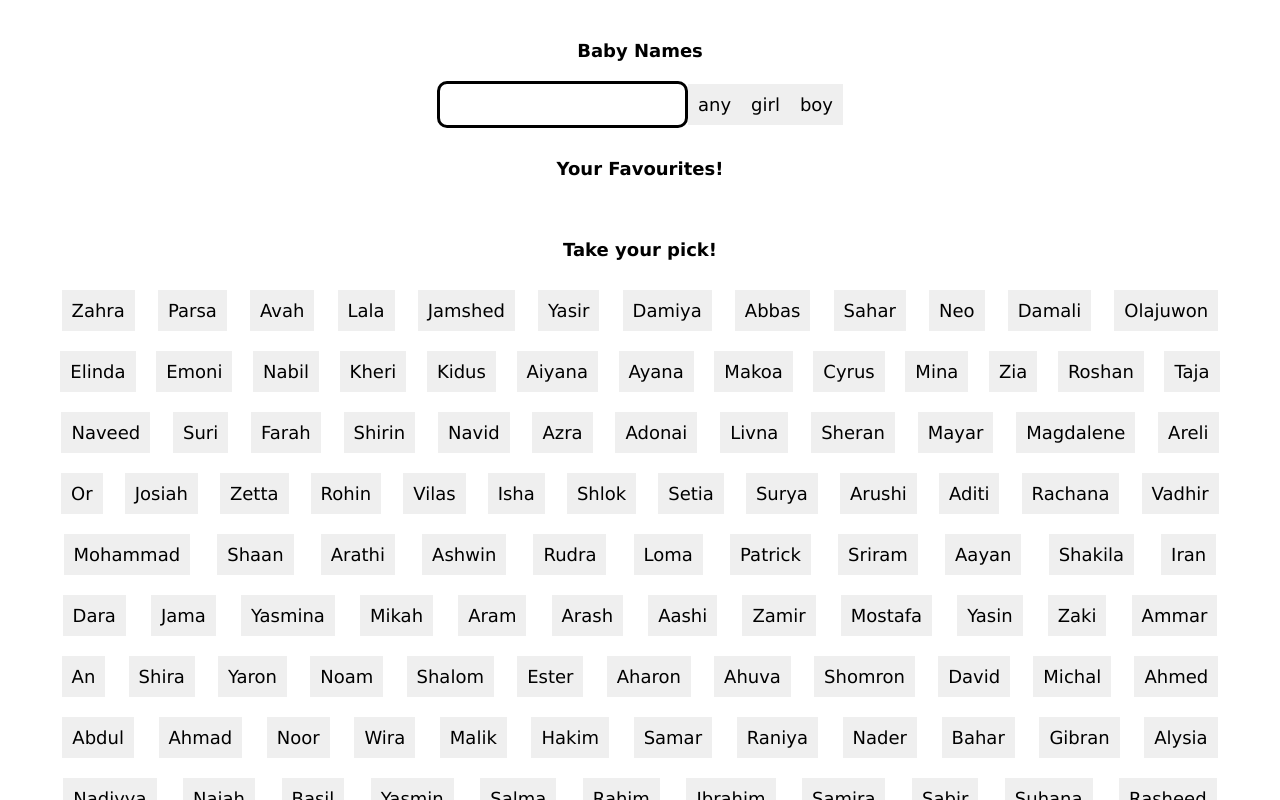
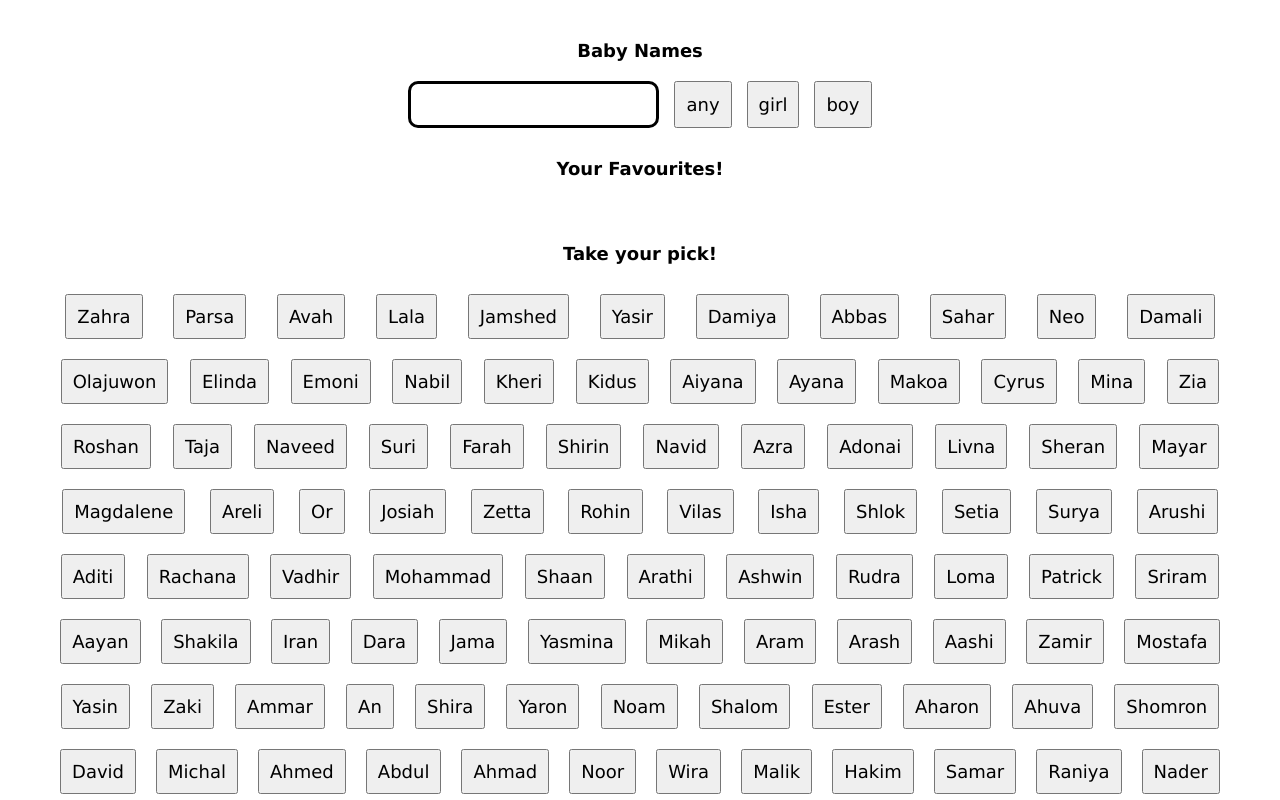
Before and after one commit to BhawickJain/mark-react-proj--baby-names, a React (Create React App) app: page / in a window 1280 px wide. Shown: the top 800 px of the page. Built offline with nearby package versions, Linux system fonts and the light colour scheme; the HTML template or start-up script is replaced by a standard one.

Commit message:
added inline flex to give buttons gaps

```diff
--- a/src/index.css
+++ b/src/index.css
@@ -2,14 +2,34 @@
   margin: 0 auto;
   padding: 10px;
   text-align: center;
-  border: 1px black;
   font-family: Verdana, Geneva, Tahoma, sans-serif;
   font-size: large;
+}
+
+.search-filter-bar, .picked-names-display ul {
+display: inline-flex;
+gap: 15px;
 }
 
 input {
   border: black 3px solid;
   border-radius: 10px;
+}
+
+.girl {
+  background: lightblue;
+  color: darkslategrey
+}
+
+.boy {
+  background: lightsalmon;
+  color: darkred;
+}
+
+.baby-button {
+  border: 2px solid grey;
+  border-radius: 10px;
+  font-weight: bold;
 }
 
 ul {
```
